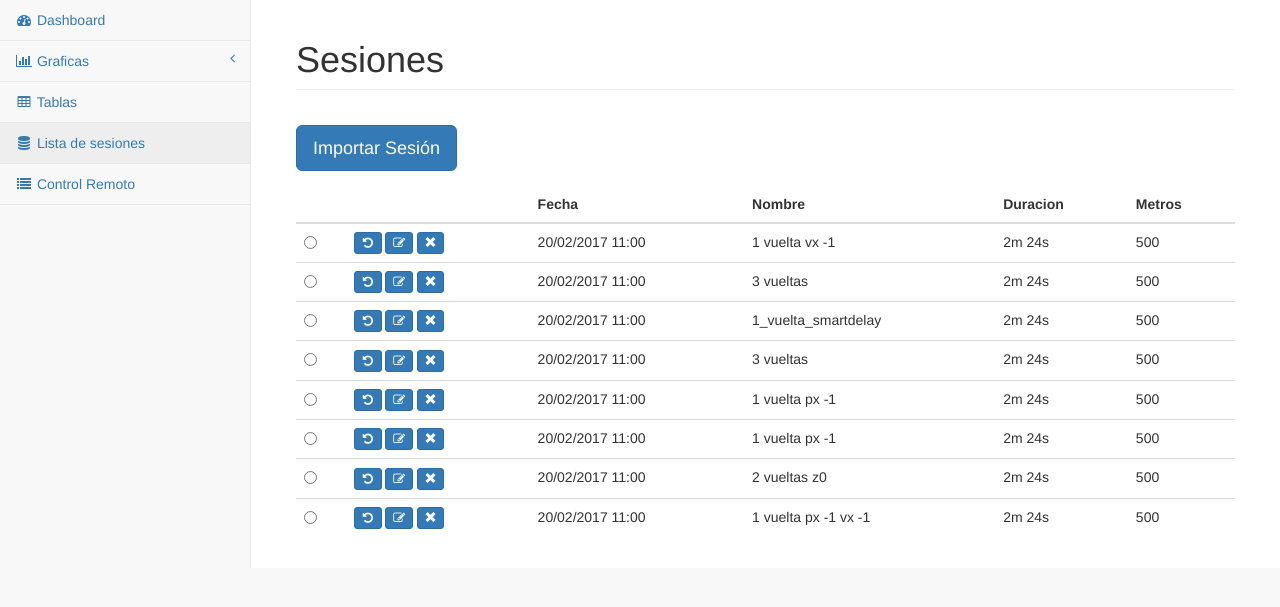
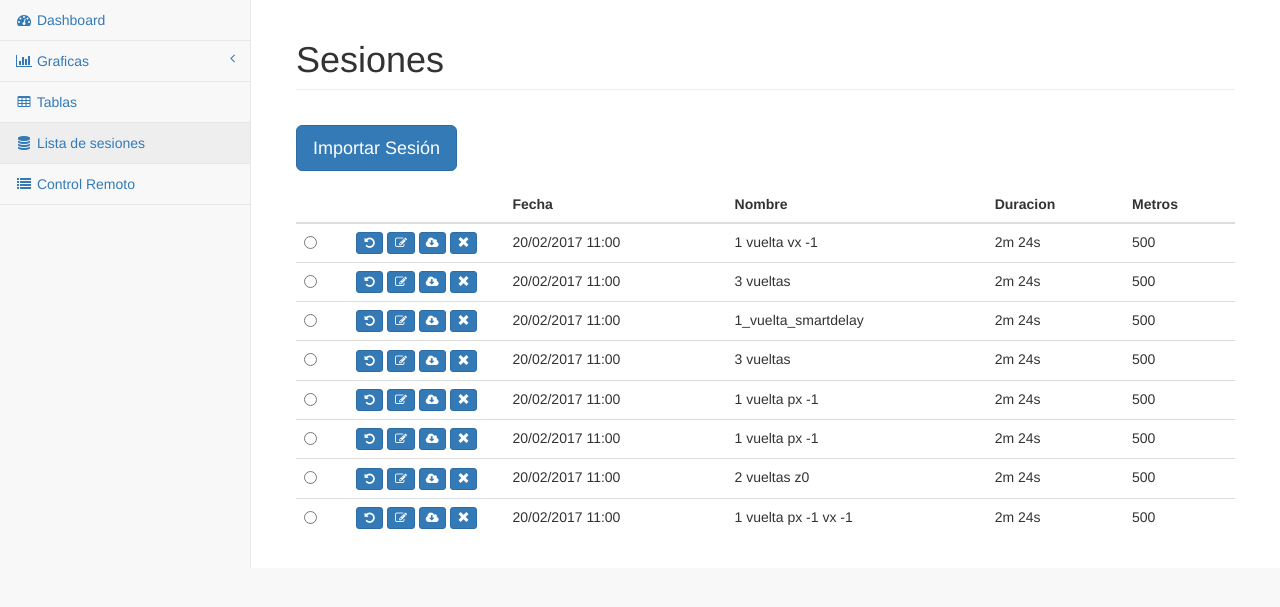
Before and after one commit to dpeite/JustTelemetry, a Flask app: page /sesiones.html in a window 1280 px wide. Shown: the part 51-658 px from the top of the page. Run offline with Flask 2, Linux system fonts and the light colour scheme; some libraries are stand-ins or nearby versions.

Commit message:
Añadido un nuevo boton para descargar la sesion e iconos varios#25

```diff
--- a/app/templates/sesiones.html
+++ b/app/templates/sesiones.html
@@ -6,11 +6,11 @@
     <div class="row">
       <div class="alert alert-success alert-dismissable oculto">
         <button type="button" class="close" data-dismiss="alert" aria-hidden="true">×</button>
-        Lorem ipsum dolor sit amet, consectetur adipisicing elit. <a href="#" class="alert-link">Alert Link</a>.
+	 <i class="fa fa-check fa-fw"></i> Vueltas cortadas correctamente
       </div>
       <div class="alert alert-danger alert-dismissable oculto">
         <button type="button" class="close" data-dismiss="alert" aria-hidden="true">×</button>
-        Lorem ipsum dolor sit amet, consectetur adipisicing elit. <a href="#" class="alert-link">Alert Link</a>.
+	<i class="fa fa-times fa-fw"></i> Ha surgido un problema al cortar las vueltas
       </div>
       <div class="col-lg-12">
         <h1 class="page-header">Sesiones</h1>
@@ -87,13 +87,16 @@
               {% for post in posts %}
               <tr >
                 <td><input type="radio" name="optionsRadios" value="{{ post.id }}"></td>
-                <td>
+                <td class="col-lg-2">
 		  <div class="tooltip-demo">
                     <button type="button" class="btn btn-primary btn-xs vueltas" data-toggle="tooltip" data-placement="top" title="Selección punto inicio vuelta">
 		      <i class="fa fa-undo fa-fw"></i>
                     </button>
 		    <button type="button" class="btn btn-primary btn-xs" data-toggle="tooltip" data-placement="top" title="Editar sesión">
 		      <i class="fa fa-edit fa-fw"></i>
+                    </button>
+		    <button type="button" class="btn btn-primary btn-xs" data-toggle="tooltip" data-placement="top" title="Descargar sesión">
+		      <i class="fa fa-cloud-download fa-fw"></i>
                     </button>
 		    <button type="button" class="btn btn-primary btn-xs" data-toggle="tooltip" data-placement="top" title="Borrar sesión">
 		      <i class="glyphicon glyphicon-remove fa-fw"></i>
```
